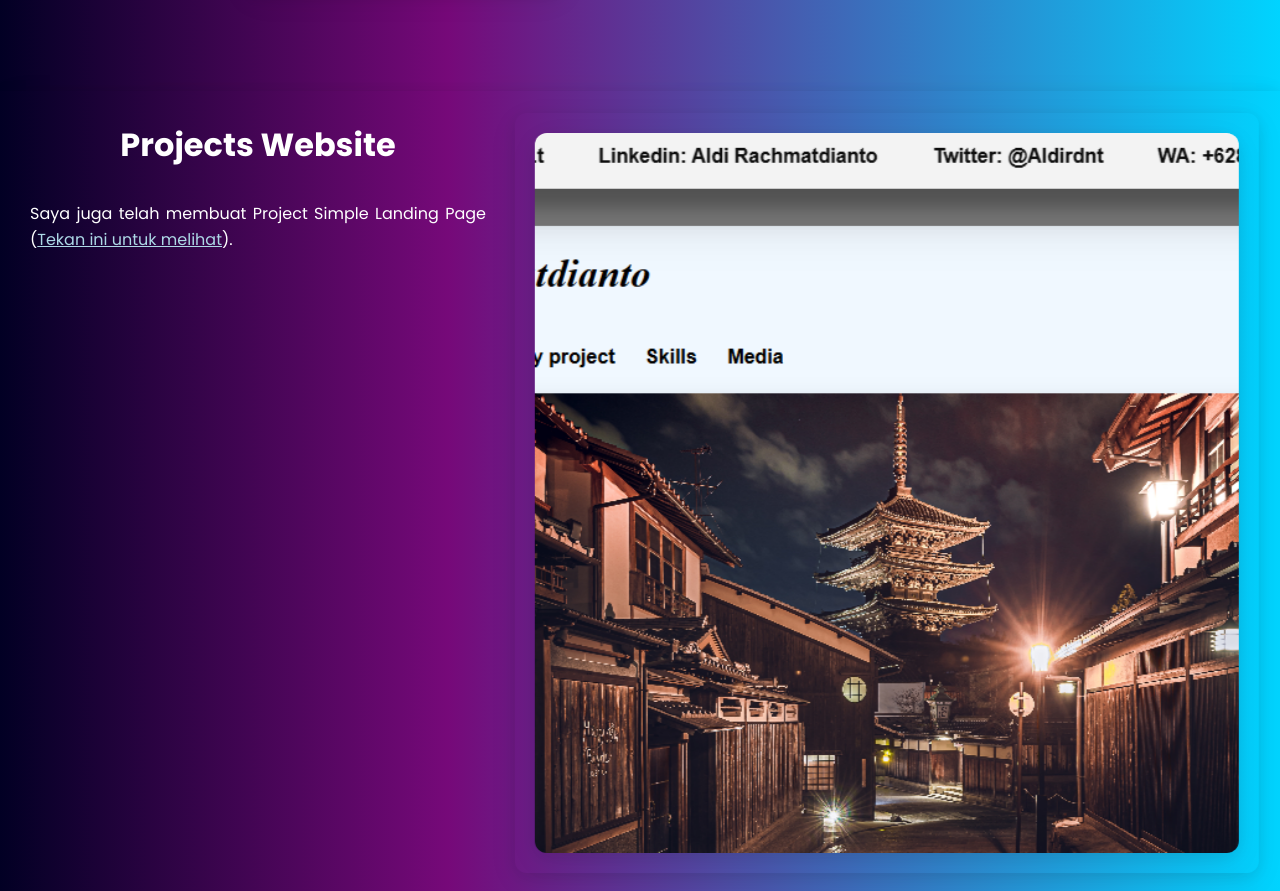
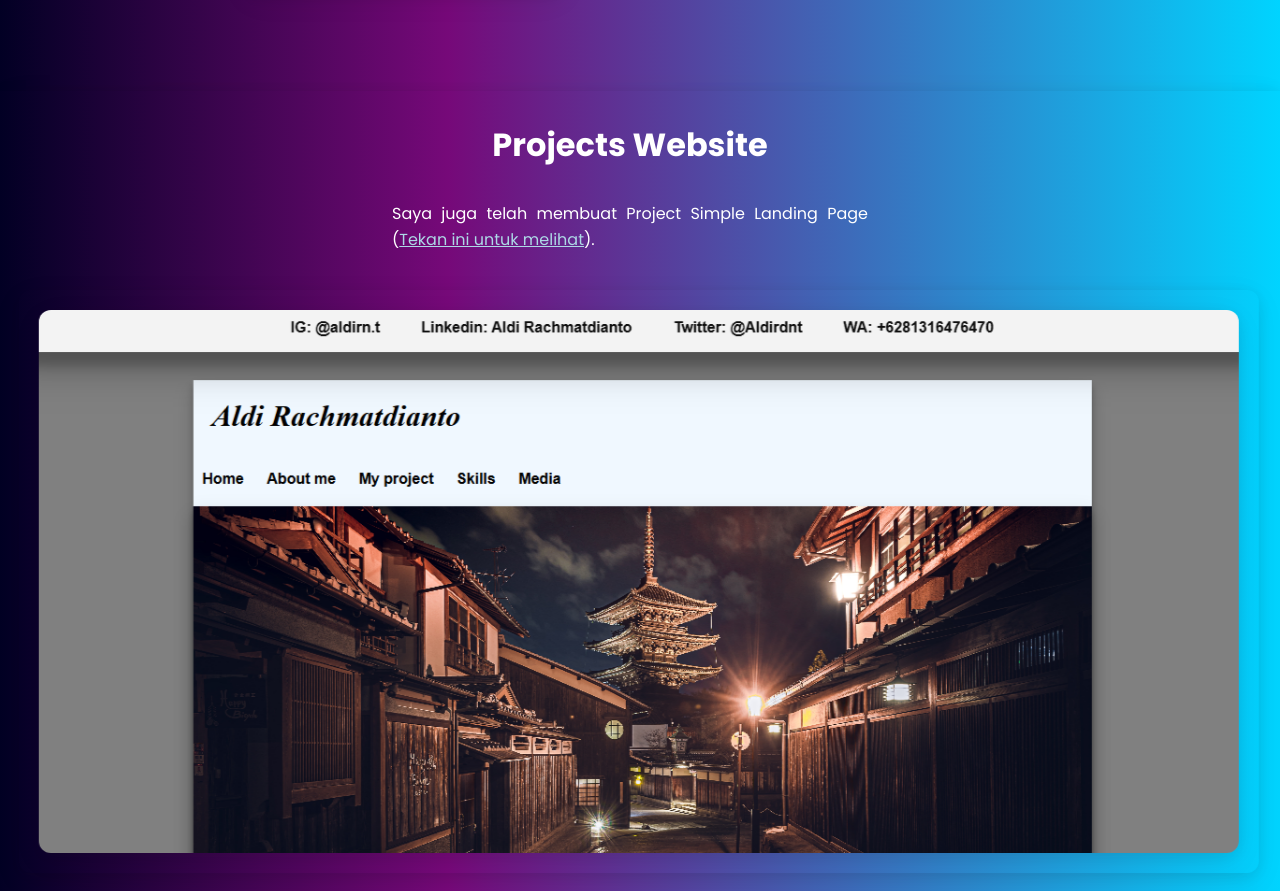
Before and after one commit to AldiRachmatdianto/portfolio-projects-flexbox, a plain HTML site: page index.html in a window 1280 px wide. Shown: the part 2966-3857 px from the top of the page. Drawn offline with Linux system fonts and the light colour scheme; a script that the page names is missing.

Commit message:
update style.css

```diff
--- a/css/style.css
+++ b/css/style.css
@@ -447,6 +447,7 @@ aside {
 }
 
 .projects2 {
+    flex-wrap: wrap;
     display: flex;
     justify-content: space-around;
     margin-top: 4em;
@@ -457,7 +458,6 @@ aside {
 }
 .projects2-lampiran {
 
-    max-width: 60%;
     display: flex;
     box-sizing: border-box;
     padding: 20px;
@@ -471,7 +471,7 @@ aside {
 }
 .projects2-lampiran img {
     max-width: 100%;
-    aspect-ratio: -1/2;
+
     object-fit: cover;
     border-radius: 12px;
     box-shadow: rgba(17, 17, 26, 0.1) 0px 4px 16px, rgba(17, 17, 26, 0.05) 0px 8px 32px;
```
